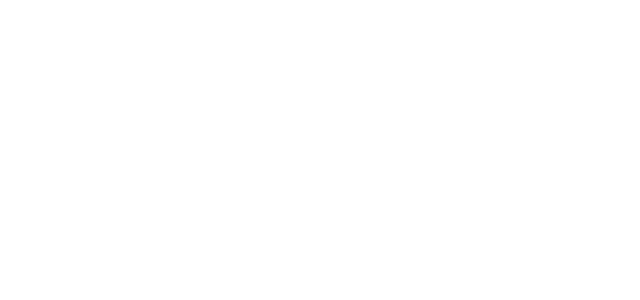
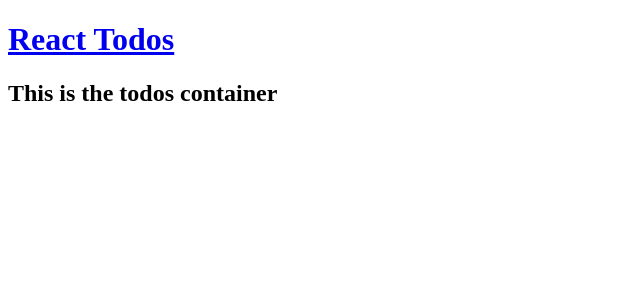
Before and after one commit to waterswv/my-react-todo, a React (Create React App) app: page /todos in a window 1280 px wide. Shown: the top 300 px of the page, without its empty margins (0-640 px from the left). Built offline with nearby package versions, Linux system fonts and the light colour scheme.

Commit message:
completed sprint 2 and downloaded npm install --save jquery-ajax

```diff
--- a/package.json
+++ b/package.json
@@ -3,6 +3,7 @@
   "version": "0.1.0",
   "private": true,
   "dependencies": {
+    "jquery-ajax": "^2.1.4",
     "react": "^15.6.1",
     "react-dom": "^15.6.1",
     "react-router": "^3.0.0",
--- a/src/App.js
+++ b/src/App.js
@@ -6,6 +6,7 @@
     return (
       <div className="App">
         <Header />
+        {this.props.children}
       </div>
     );
   }
--- a/src/config/routes.js
+++ b/src/config/routes.js
@@ -2,7 +2,10 @@
 import React from 'react'
 import {Route} from 'react-router'
 import App from '../App'
+import TodosContainer from '../containers/TodosContainer'
 
 export default (
-  <Route path='/' component={App} />
+  <Route path='/' component={App}>
+    <Route path='/todos' component={TodosContainer}/>
+  </Route>
 )
--- /dev/null
+++ b/src/containers/TodosContainer.js
@@ -0,0 +1,14 @@
+// src/containers/TodosContainer.js
+import React, {Component} from 'react'
+
+class TodosContainer extends Component {
+  render(){
+    return (
+      <div className='todosContainer'>
+        <h2>This is the todos container</h2>
+      </div>
+    )
+  }
+}
+
+export default TodosContainer
--- a/src/index.css
+++ b/src/index.css
@@ -1,5 +1,52 @@
 body {
   margin: 0;
   padding: 0;
-  font-family: sans-serif;
+  font-family: "Brush Script MT", cursive;
 }
+
+header, .todos {
+  text-align: center
+}
+
+.todosContainer {
+  width: 60%;
+  margin: auto;
+}
+
+h2 {
+  padding-bottom: .5em;
+  margin-bottom: .5em;
+}
+
+.incomplete h2{
+  border-bottom: 3px solid red;
+}
+
+h1, h2{
+  font-family: "Brush Script MT", cursive;
+}
+
+p {
+  font-family: "Brush Script MT", cursive;
+  font-size: 2em;
+}
+
+.todoForm {
+  clear:both;
+  text-align: center;
+}
+
+span.deleteButton, span.toggleButton {
+  padding-left: 1em;
+}
+
+.deleteButton{
+  color: red;
+}
+
+.createForm {
+  padding-top: 3em;
+  padding-bottom: 3em;
+  margin: auto;
+  width: 58%;
+}
```
Also changed, not shown: 1 other file (tests, documents, lock files or other folders).
